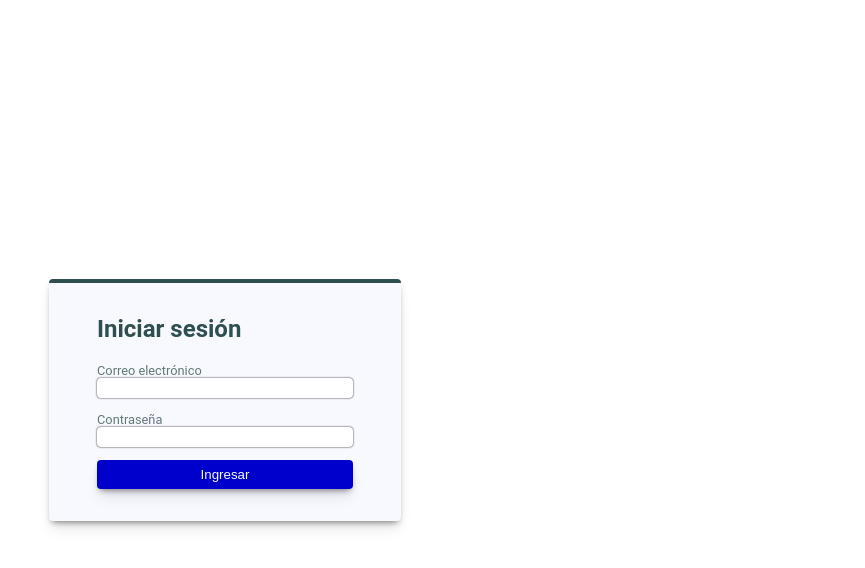
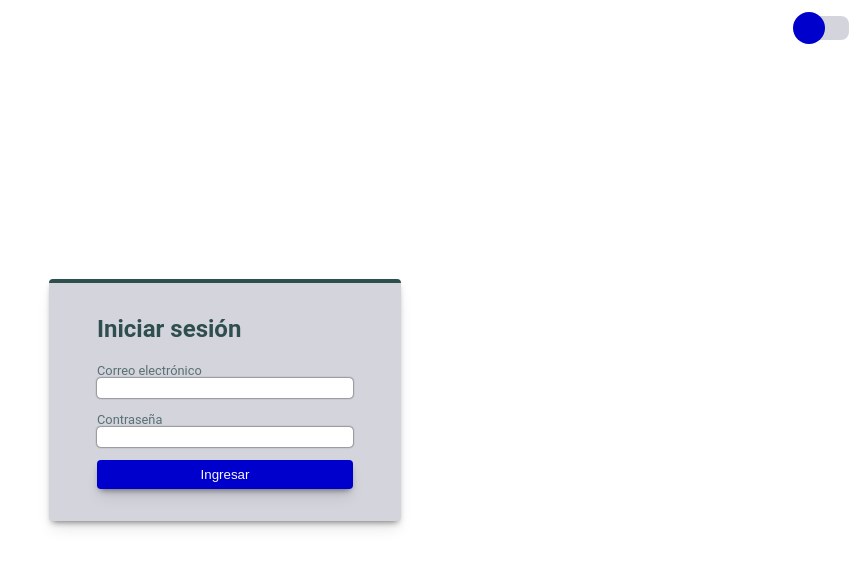
Before and after one commit to leonelrr12/JavaScript, a plain HTML site: page login.html in a window 1280 px wide. Shown: the whole page, without its empty margins (415-1280 px from the left). Drawn offline with Linux system fonts and the light colour scheme.

Commit message:
Implementar Temas Dark y Light

```diff
--- a/login.css
+++ b/login.css
@@ -6,7 +6,7 @@
   --main-text-color: DarkSlateGray;
   --accent-color: MediumBlue;
   --secondary-text-color: GhostWhite;
-  --main-color:  GhostWhite;
+  --main-color:  rgb(212, 212, 221);
 }
 
 body {
@@ -14,6 +14,39 @@ body {
   margin: 0;
   color: var(--main-text-color);
   background-color: var(--bg-color);
+}
+
+.dark-mode-control {
+  position: absolute;
+  top: 1em;
+  right: 1em;
+}
+.dark-toggle {
+  display: none;
+}
+.dark-toggle + label {
+  --height-control: 1.5rem;
+  display: inline-block;
+  width: calc( var(--height-control) * 2);
+  height: var(--height-control);
+  background-color: var(--main-color);
+  position: relative;
+  border-radius: calc(var(--radius) * 2);
+}
+.dark-toggle + label::after {
+  --circle-size: calc( var(--height-control) * 1.33);
+  position: absolute;
+  background-color: var(--accent-color);
+  content: "";
+  width: var(--circle-size);
+  height: var(--circle-size);
+  left: calc((var(--circle-size) - var(--height-control)) * -1);
+  top: calc((var(--circle-size) - var(--height-control)) / 2 * -1);
+  border-radius: 50%;
+  transition: all 0.2s ease-in;
+}
+.dark-toggle:checked + label::after {
+  left: calc(100% - (var(--circle-size) - var(--height-control) / 2));
 }
 
 .leo-login {
@@ -63,3 +96,24 @@ h2 {
   padding: 0.5em 1em;
   border: 0;
 }
+
+/* Leer el shema de colores del dispositivo DARK o Light */
+/* dark light no-preference */
+
+@media(prefers-color-scheme: dark), (prefers-color-scheme: no-preference) {
+  body:not(.force-light) {
+    --bg-color: #0d1b1e;
+    --main-color: #0b3c49;
+    --accent-text-color: purple;
+    --main-text-color: AliceBlue;
+    --secondary-text-color: Lavender;
+  }
+}
+
+body.foce-dark {
+  --bg-color: #0d1b1e import!;
+  --main-color: #0b3c49;
+  --accent-text-color: purple;
+  --main-text-color: AliceBlue;
+  --secondary-text-color: Lavender;
+}
--- a/login.html
+++ b/login.html
@@ -10,6 +10,10 @@
 <body>
 
   <div class="leo-login">
+    <div class="dark-mode-control">
+      <input type="checkbox" name="dark-toggle" id="dark-toggle" class="dark-toggle">
+      <label for="dark-toggle"></label>
+    </div>
     <div class="card">
       <h2>Iniciar sesión</h1>
       <form action="">
@@ -22,5 +26,24 @@
     </div>
   </div>
 
+  <script>
+    // isUsingDarkMode();
+
+    let checkBoxElement = document.querySelector('.dark-toggle');
+    checkBoxElement.addEventListener('change', () => {
+      let bodyElement = document.querySelector('body');
+      if(checkBoxElement.checked) {
+        bodyElement.classList.remove('force-light');
+        bodyElement.classList.add('force-dark');
+      } else {
+        bodyElement.classList.remove('force-dark');
+        bodyElement.classList.add('force-light');
+      }
+    });
+
+    function isUsingDarkMode() {
+      alert('Dark mode');
+    }
+  </script>
 </body>
 </html>
```
